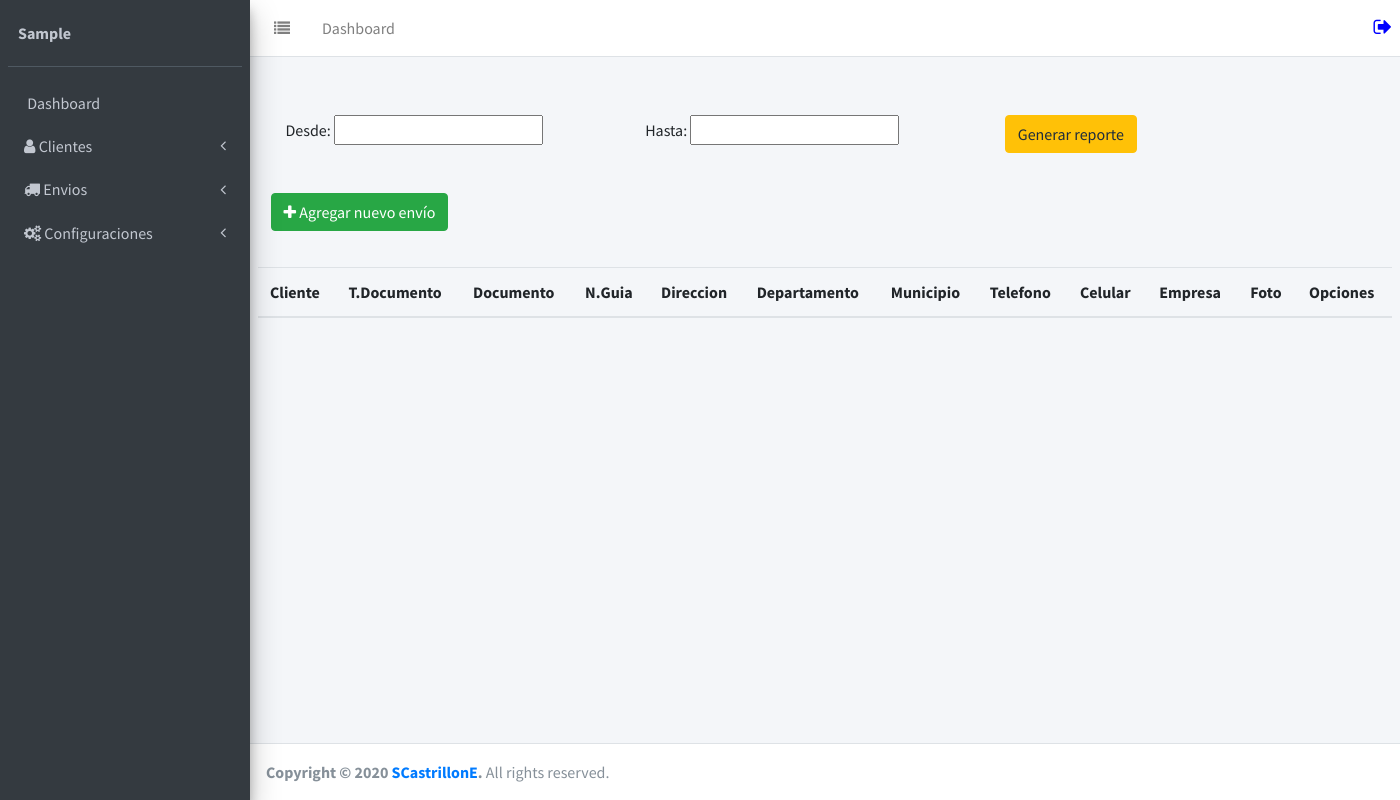
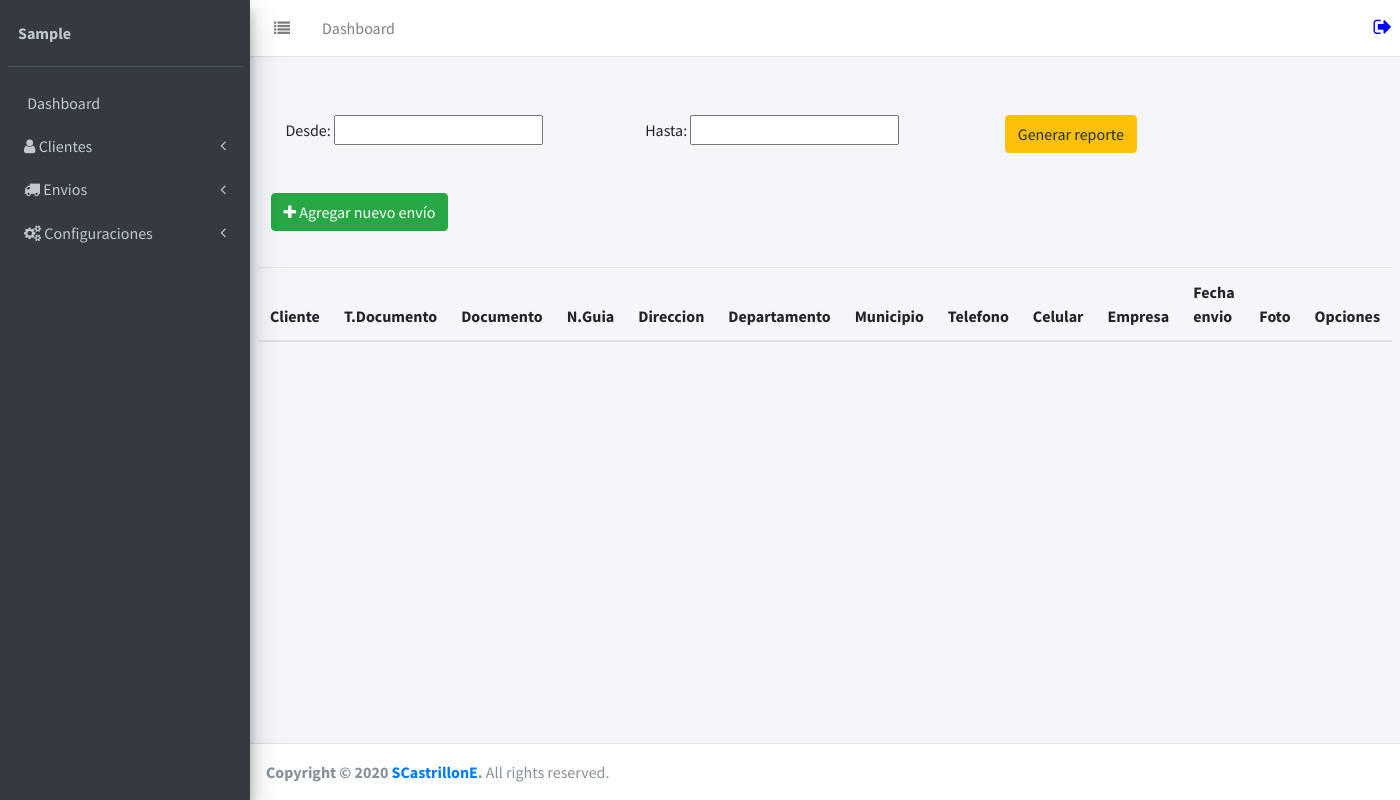
Before and after one commit to ScastrillonE/Gestion-envios, a Django app: page /shipping/list in a window 1400 px wide. Run offline with Django 3.2, Linux system fonts and the light colour scheme; the visitor is signed in with stand-in values (Sample User, id 1); data that the repository does not hold is empty; some libraries are stand-ins or nearby versions.

Commit message:
Fix shipping table error-3

```diff
--- a/shipments/templates/shipments/list_shipping.html
+++ b/shipments/templates/shipments/list_shipping.html
@@ -41,6 +41,7 @@
         <th>Telefono</th>
         <th>Celular</th>
         <th>Empresa</th>
+        <th>Fecha envio</th>
         <th>Foto</th>
         <th>Opciones</th>
     </tr>
--- a/static/js/functions.js
+++ b/static/js/functions.js
@@ -62,6 +62,7 @@ function listarEnvios(){
             {"data":"c_phone"},
             {"data":"c_cel"},
             {"data":"s_company"},
+            {"data":"send_date"},
             {
                 data: 'Foto',
                 render: function(data,type,row){
```
